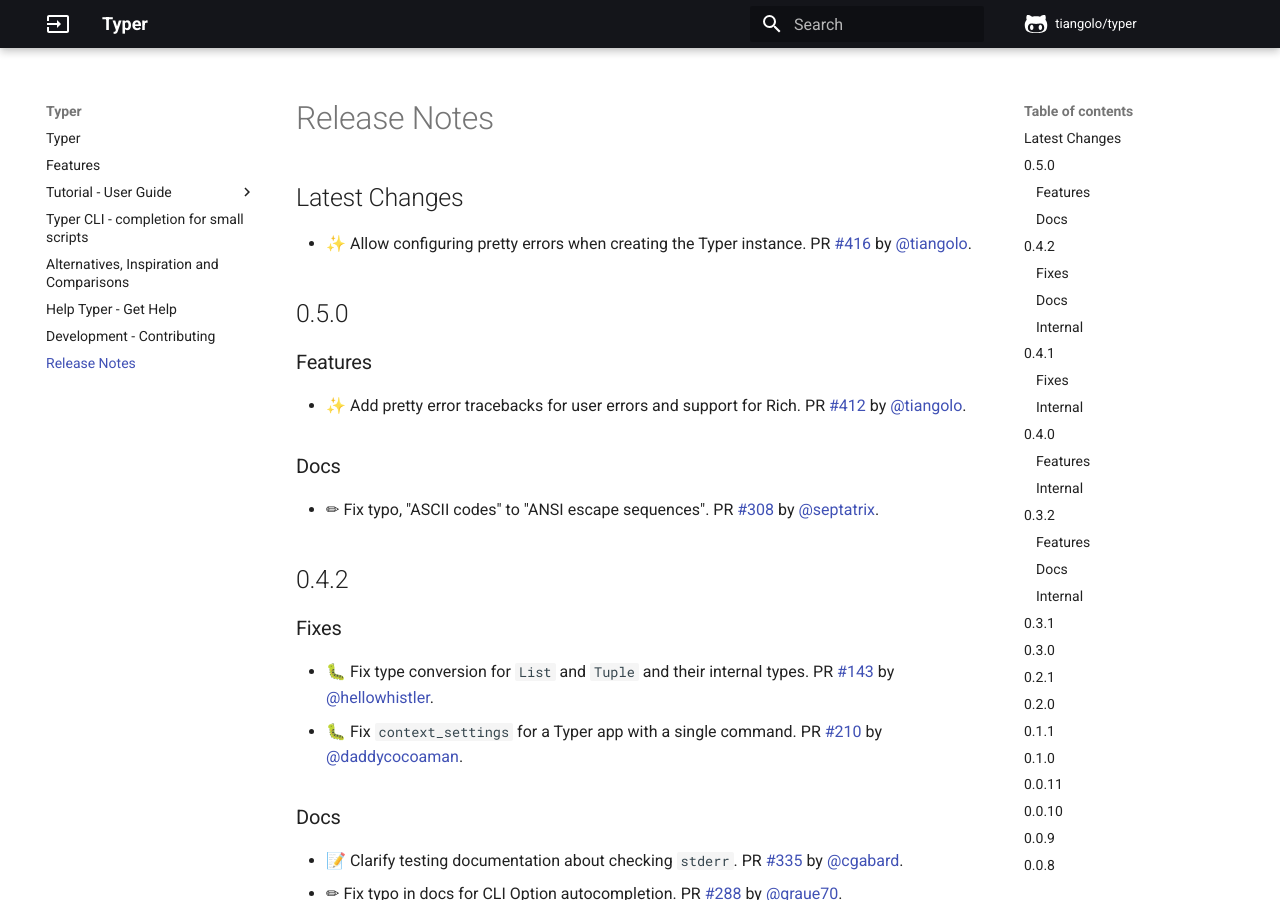
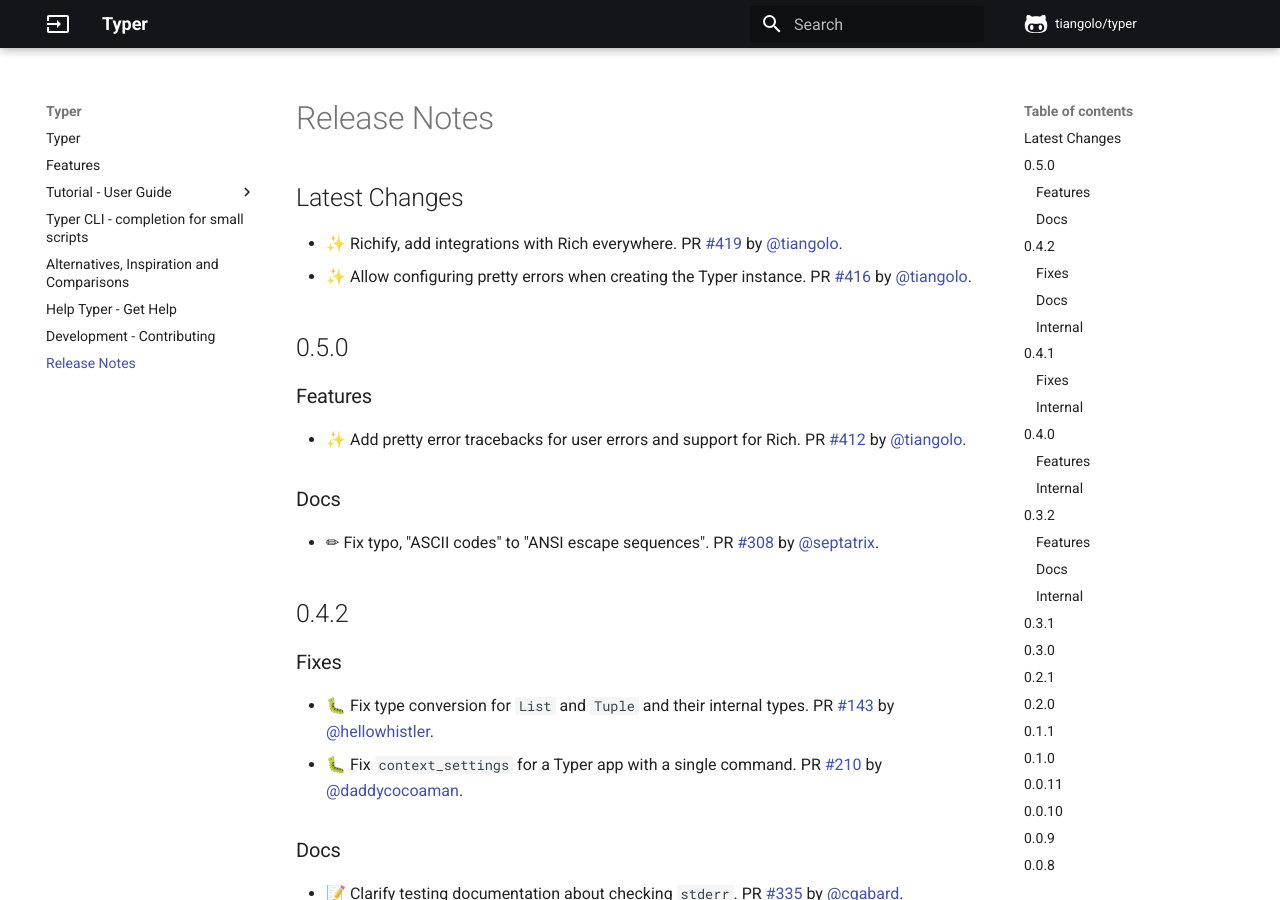
Before and after one commit to RED0731/red_pythonTyper, an MkDocs documentation site: the page built from docs/release-notes.md, in a window 1280 px wide and 900 px high. Built offline with MkDocs 1.6.1 and Material for MkDocs 9.7.7, drawn with Linux system fonts in a browser that asks for light colours; comment, search, counter and statistics services are not loaded.

Commit message:
📝 Update release notes

```diff
--- a/docs/release-notes.md
+++ b/docs/release-notes.md
@@ -1,5 +1,6 @@
 ## Latest Changes
 
+* ✨ Richify, add integrations with Rich everywhere. PR [#419](https://github.com/tiangolo/typer/pull/419) by [@tiangolo](https://github.com/tiangolo).
 * ✨ Allow configuring pretty errors when creating the Typer instance. PR [#416](https://github.com/tiangolo/typer/pull/416) by [@tiangolo](https://github.com/tiangolo).
 
 ## 0.5.0
```
